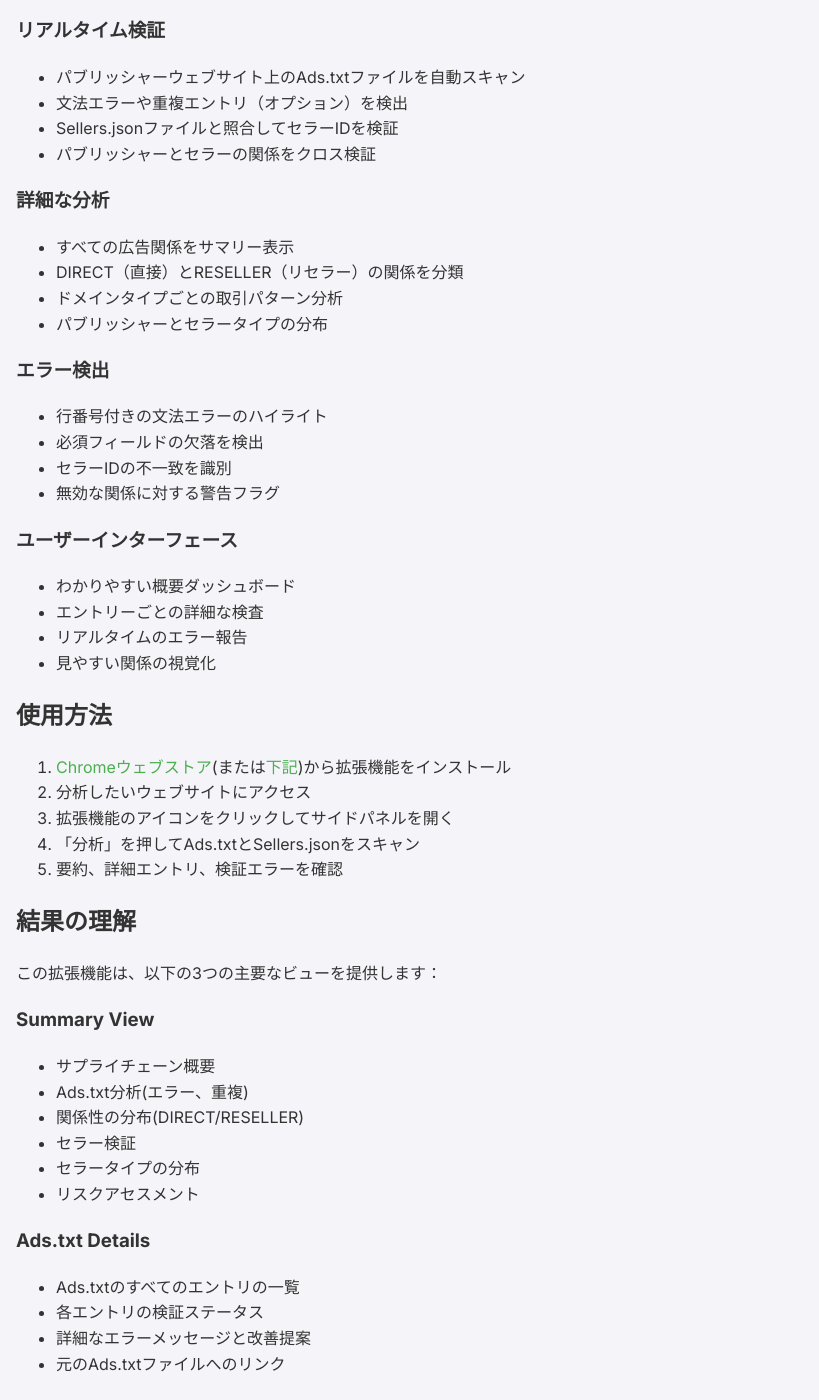
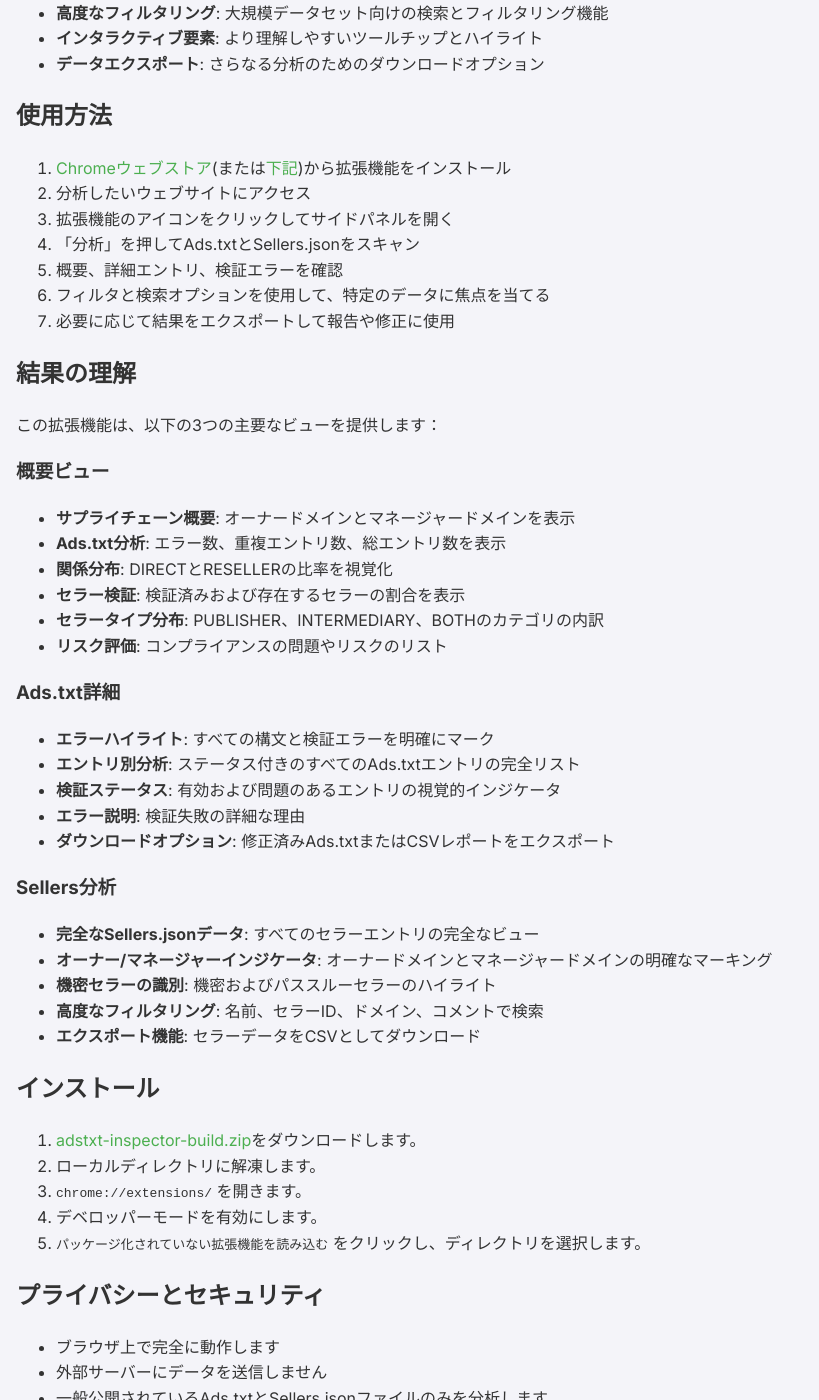
Before and after one commit to miyaichi/adstxt-Inspector, a Jekyll site: the page built from docs/ja/index.md, in a window 1280 px wide and 1400 px high, scrolled down 992 px. Shown: the whole window, without its empty margins (0-819 px from the left). Built offline with Jekyll 4.4.1, drawn with Linux system fonts in a browser that asks for light colours; some of the changed text lies outside the part shown.

```diff
--- a/docs/ja/index.md
+++ b/docs/ja/index.md
@@ -12,76 +12,92 @@ Home / [Supply Chain ガイド](./schain-guide)
 
 AdsTxt Inspectorは、プログラマティック広告の透明性とコンプライアンスを確保するために、Ads.txtやSellers.jsonファイルを検証・分析するChrome拡張機能です。これらのファイルを自動的にスキャンし、問題を検出、パブリッシャーとセラーの関係を検証し、詳細なレポートを提供します。Ads.txt, Sellers.jsonを適切に実装することで、[サプライチェーン](./schain-guide)の透明性を向上させ、不正広告のリスクを軽減できます。
 
-![AdsTxt Inspector](../images/adstxt-inspector-ja.png)
-
 ## 主な特徴
 
 ### リアルタイム検証
 
-- パブリッシャーウェブサイト上のAds.txtファイルを自動スキャン
-- 文法エラーや重複エントリ（オプション）を検出
-- Sellers.jsonファイルと照合してセラーIDを検証
-- パブリッシャーとセラーの関係をクロス検証
+- **自動分析**: ワンクリックでパブリッシャーウェブサイト上のAds.txtファイルをスキャン
+- **エラー検出**: 構文エラーや重複エントリを即座に識別
+- **Sellers.json検証**: 対応するSellers.jsonファイルとセラーIDをクロス検証
+- **関係検証**: サプライチェーン全体でパブリッシャーとセラーの関係を正確に確認
 
 ### 詳細な分析
 
-- すべての広告関係をサマリー表示
-- DIRECT（直接）とRESELLER（リセラー）の関係を分類
-- ドメインタイプごとの取引パターン分析
-- パブリッシャーとセラータイプの分布
+- **概要ダッシュボード**: すべての広告関係の視覚的概要
+- **関係の内訳**: DIRECT（直接）とRESELLER（リセラー）の関係の分析
+- **セラー分類**: PUBLISHER、INTERMEDIARY、BOTHのセラータイプの分布
+- **リスク評価**: 広告設定における潜在的な問題を特定
 
-### エラー検出
+### エラー検出とレポート
 
-- 行番号付きの文法エラーのハイライト
-- 必須フィールドの欠落を検出
-- セラーIDの不一致を識別
-- 無効な関係に対する警告フラグ
+- **詳細なエラーレポート**: 行参照付きの包括的なエラーリスト
+- **文脈に応じたエラーメッセージ**: 検出された問題の明確な説明
+- **ダウンロード可能なレポート**: さらなる分析のためにCSV形式で結果をエクスポート
+- **修正済みAds.txtの生成**: エラーがコメントアウトされた修正Ads.txtをダウンロード
 
-### ユーザーインターフェース
+### ユーザーフレンドリーなインターフェース
 
-- わかりやすい概要ダッシュボード
-- エントリーごとの詳細な検査
-- リアルタイムのエラー報告
-- 見やすい関係の視覚化
+- **3つの主要ビュー**:
+  - 概要ビュー: すべての主要指標の簡潔な概要
+  - Ads.txt詳細: 各エントリの詳細分析
+  - Sellers分析: Sellers.jsonデータの完全な内訳
+- **高度なフィルタリング**: 大規模データセット向けの検索とフィルタリング機能
+- **インタラクティブ要素**: より理解しやすいツールチップとハイライト
+- **データエクスポート**: さらなる分析のためのダウンロードオプション
 
 ## 使用方法
 
-1. [Chromeウェブストア](https://chrome.google.com/webstore/detail/bgojlbkldapcmiimeafldjghcnbgcjha)(または[下記](#installation))から拡張機能をインストール
+1. [Chromeウェブストア](https://chrome.google.com/webstore/detail/bgojlbkldapcmiimeafldjghcnbgcjha)(または[下記](#インストール))から拡張機能をインストール
 2. 分析したいウェブサイトにアクセス
 3. 拡張機能のアイコンをクリックしてサイドパネルを開く
 4. 「分析」を押してAds.txtとSellers.jsonをスキャン
-5. 要約、詳細エントリ、検証エラーを確認
+5. 概要、詳細エントリ、検証エラーを確認
+6. フィルタと検索オプションを使用して、特定のデータに焦点を当てる
+7. 必要に応じて結果をエクスポートして報告や修正に使用
 
 ## 結果の理解
 
 この拡張機能は、以下の3つの主要なビューを提供します：
 
-### Summary View
+### 概要ビュー
 
-- サプライチェーン概要
-- Ads.txt分析(エラー、重複)
-- 関係性の分布(DIRECT/RESELLER)
-- セラー検証
-- セラータイプの分布
-- リスクアセスメント
+- **サプライチェーン概要**: オーナードメインとマネージャードメインを表示
+- **Ads.txt分析**: エラー数、重複エントリ数、総エントリ数を表示
+- **関係分布**: DIRECTとRESELLERの比率を視覚化
+- **セラー検証**: 検証済みおよび存在するセラーの割合を表示
+- **セラータイプ分布**: PUBLISHER、INTERMEDIARY、BOTHのカテゴリの内訳
+- **リスク評価**: コンプライアンスの問題やリスクのリスト
 
-### Ads.txt Details
+### Ads.txt詳細
 
-- Ads.txtのすべてのエントリの一覧
-- 各エントリの検証ステータス
-- 詳細なエラーメッセージと改善提案
-- 元のAds.txtファイルへのリンク
+- **エラーハイライト**: すべての構文と検証エラーを明確にマーク
+- **エントリ別分析**: ステータス付きのすべてのAds.txtエントリの完全リスト
+- **検証ステータス**: 有効および問題のあるエントリの視覚的インジケータ
+- **エラー説明**: 検証失敗の詳細な理由
+- **ダウンロードオプション**: 修正済みAds.txtまたはCSVレポートをエクスポート
 
-### Sellers Analysis
+### Sellers分析
 
-- Sellers.jsonの詳細データ
-- セラータイプの分布
-- 関係検証の結果
-- ソースのSellers.jsonファイルへのリンク
+- **完全なSellers.jsonデータ**: すべてのセラーエントリの完全なビュー
+- **オーナー/マネージャーインジケータ**: オーナードメインとマネージャードメインの明確なマーキング
+- **機密セラーの識別**: 機密およびパススルーセラーのハイライト
+- **高度なフィルタリング**: 名前、セラーID、ドメイン、コメントで検索
+- **エクスポート機能**: セラーデータをCSVとしてダウンロード
 
-## サポート
+## インストール <a id="インストール"></a>
 
-質問や提案、問題がある場合は、[こちら](https://github.com/miyaichi/adstxt-Inspector/issues) から内容をお知らせください。
+1. [adstxt-inspector-build.zip](https://github.com/miyaichi/adstxt-Inspector/releases/tag/latest-build)をダウンロードします。
+2. ローカルディレクトリに解凍します。
+3. `chrome://extensions/` を開きます。
+4. デベロッパーモードを有効にします。
+5. `パッケージ化されていない拡張機能を読み込む` をクリックし、ディレクトリを選択します。
+
+## プライバシーとセキュリティ
+
+- ブラウザ上で完全に動作します
+- 外部サーバーにデータを送信しません
+- 一般公開されているAds.txtとSellers.jsonファイルのみを分析します
+- トラッキングやアナリティクスの収集はありません
 
 ## 参考ドキュメント
 
@@ -97,27 +113,16 @@ AdsTxt Inspectorは、プログラマティック広告の透明性とコンプ
 - [FAQ for Sellers.json and SupplyChain Object](https://www.pier1.co.jp/wp-content/uploads/2024/02/FAQ-for-sellers.json_supplychain-objec-ja.pdf) (日本語)
 - [Sellers.json Validator](https://www.aditude.com/tools/sellers-json-validator)
 
-## インストール <a id="installation"></a>
-
-1. [adstxt-inspector-build.zip](https://github.com/miyaichi/adstxt-Inspector/releases/tag/latest-build)をダウンロードします。
-2. ローカルディレクトリに解凍します。
-3. `chrome://extensions/` を開きます。
-4. デベロッパーモードを有効にします。
-5. `パッケージ化されていない拡張機能を読み込む` をクリックし、ローカルディレクトリを選択します。
-
-## プライバシーとセキュリティ
-
-- ブラウザ上で動作します。
-- 外部サーバーにデータを送信しません。
-- 一般公開されているAds.txtとSeller.jsonファイルのみを分析します。
-- トラッキングやアナリティクスの収集はありません。
-
 ## 貢献
 
 ソースコードは[GitHub](https://github.com/miyaichi/adstxt-Inspector)にあります。貢献を歓迎します！
+
+## サポート
+
+質問や提案、問題がある場合は、[こちら](https://github.com/miyaichi/adstxt-Inspector/issues) からお知らせください。
 
 ## 謝辞
 
 - [IAB Tech Lab](https://iabtechlab.com/) - Ads.txtとSellers.jsonの規格策定
 - [Adstxt.guru](https://adstxt.guru/)、[Aditude](https://www.aditude.com/) - Ads.txtとSellers.jsonの検証ツール
-- [Ryota Yamauchi](https://www.facebook.com/ryotayamauchiwj)、[Shinji Kawarano ](https://www.facebook.com/kawarano) - デバッグとアドバイス
+- [Ryota Yamauchi](https://www.facebook.com/ryotayamauchiwj)、[Shinji Kawarano](https://www.facebook.com/kawarano) - デバッグとアドバイス
--- a/docs/version.json
+++ b/docs/version.json
@@ -1,4 +1,4 @@
 {
-  "version": "1.5",
+  "version": "1.6",
   "store_url": "https://chrome.google.com/webstore/detail/bgojlbkldapcmiimeafldjghcnbgcjha"
 }
```
Also changed, not shown: docs/en/index.md (+56 -51 lines), docs/en/schain-guide.md (+157 -44 lines), docs/ja/schain-guide.md (+161 -48 lines), README.md.
